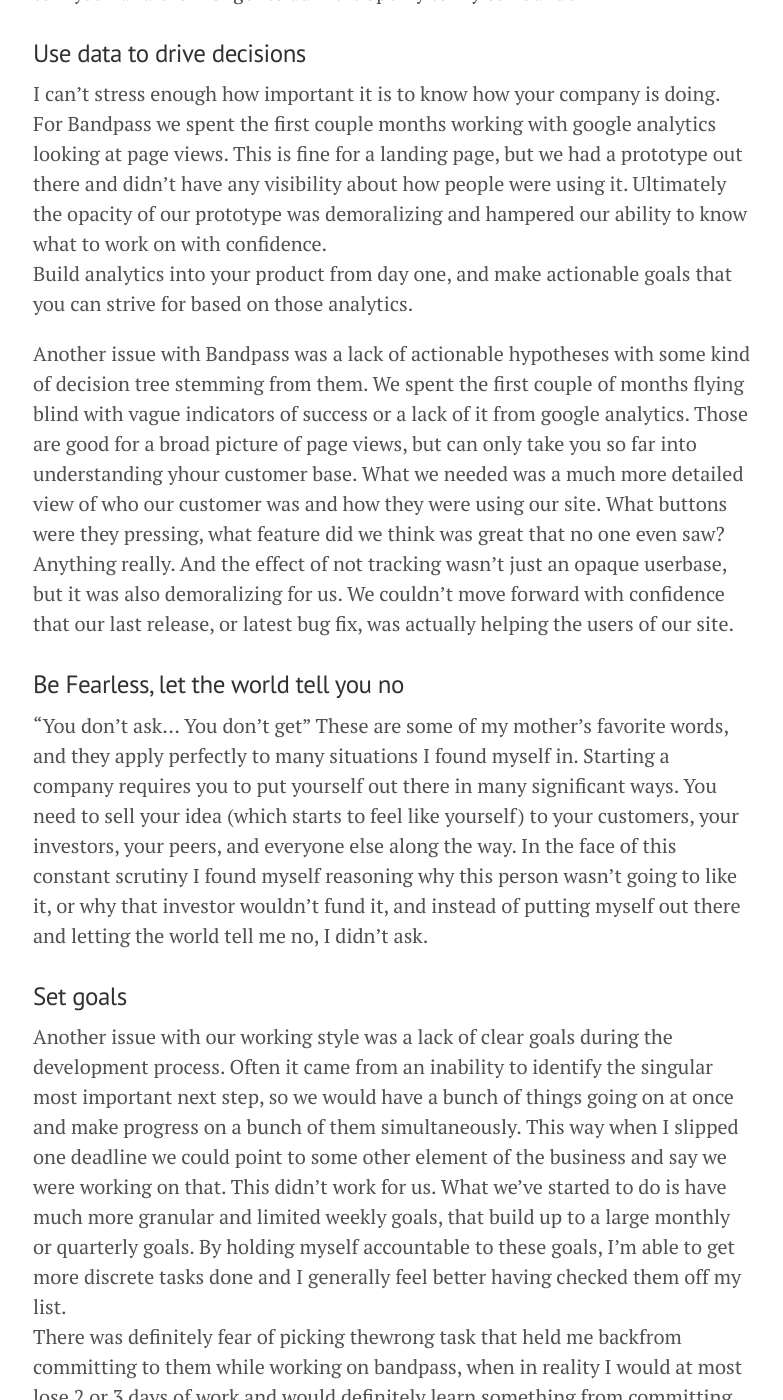
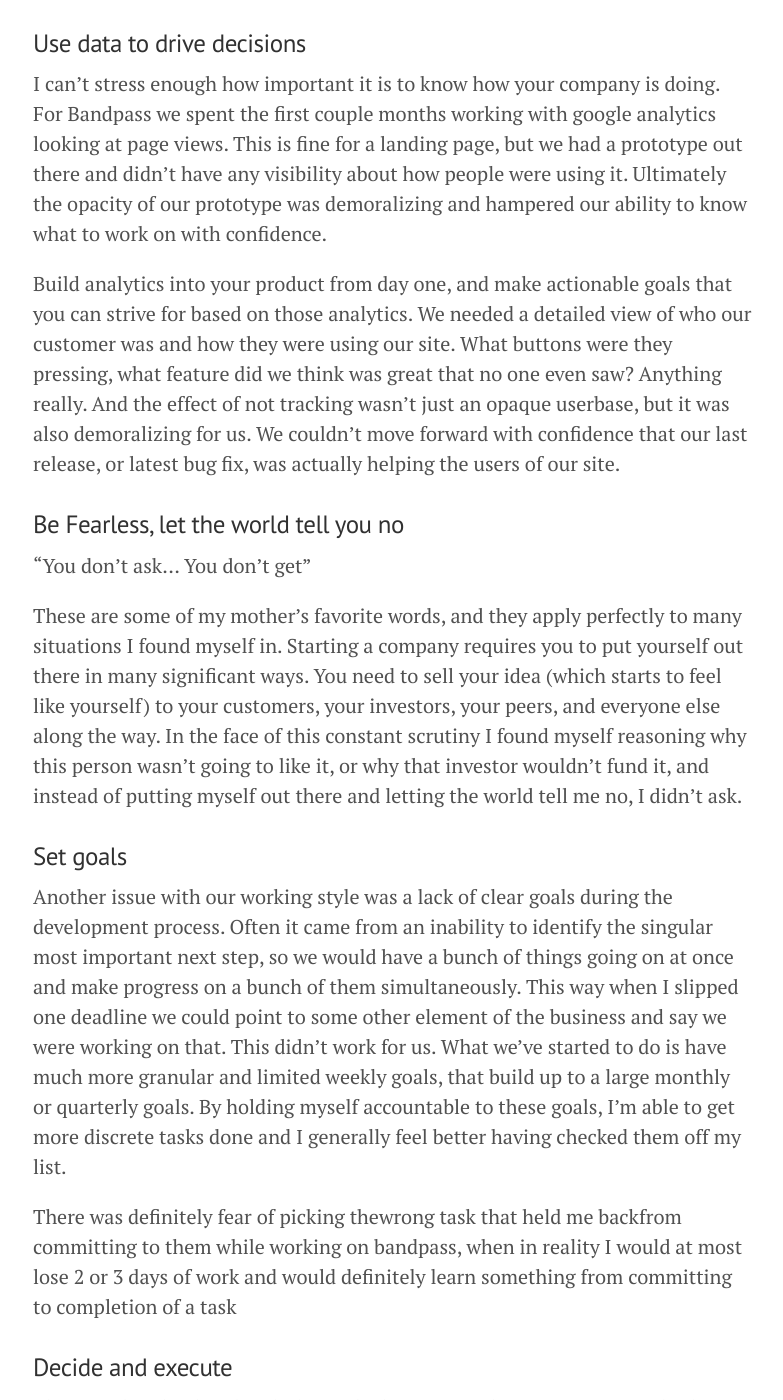
Before and after one commit to jofus101/jofus101.github.io, a Jekyll site: the page built from _posts/2014-11-06-lessons-from-a-failed-startup.md, in a window 1280 px wide and 1400 px high, scrolled down 1413 px. Shown: the whole window, without its empty margins (247-1030 px from the left). Built offline with Jekyll 4.4.1, drawn with Linux system fonts in a browser that asks for light colours; Markdown is read by kramdown in place of the engine named in the settings; some of the changed text lies outside the part shown.

Commit message:
Format changes.

```diff
--- a/_posts/2014-11-06-lessons-from-a-failed-startup.md
+++ b/_posts/2014-11-06-lessons-from-a-failed-startup.md
@@ -15,36 +15,43 @@
 
 Now without further ado:
 
-- [Pick something you believe in (believe in your product)](#believe)
+- [Believe in your product](#believe)
 - Use data to drive decisions
 - Find your audience
 - Be fearless, let the world tell you no
 - Set goals and meet them or figure out why you didn’t
-- Accept your mistakes and move on
 - Make decisions and execute
+
 
 <span id="believe">
 ###Believe in your product
 </span>
 It was tempting to jump at the first great idea that we had.  I had just quit my job at Microsoft and I wanted to move, and move quickly.  As a result my co-founder and I started moving on Bandpass as an idea before I had really started to believe in it as a product that the world needed.  By not being fully confident about Bandpass I crippled my ability to sell it, and I spent time worrying about the idea that should have been spent working on the product.
+
 This might be the most important thing about starting a company.  There are going to be plenty of situations where the necessary action for your company is personally difficult or you’ll have to convince people that what you are working on is essential.  I found it difficult to do this for Bandpass, since I never really believed in the core elements of the project.  It just took me months to admit that to myself and even longer to admit it openly to my co-founder.
 
+
 ###Use data to drive decisions
+
 I can’t stress enough how important it is to know how your company is doing.  For Bandpass we spent the first couple months working with google analytics looking at page views.  This is fine for a landing page, but we had a prototype out there and didn’t have any visibility about how people were using it.  Ultimately the opacity of our prototype was demoralizing and hampered our ability to know what to work on with confidence.
-Build analytics into your product from day one, and make actionable goals that you can strive for based on those analytics.
 
-Another issue with Bandpass was a lack of actionable hypotheses with some kind of decision tree stemming from them.  We spent the first couple of months flying blind with vague indicators of success or a lack of it from google analytics.  Those are good for a broad picture of page views, but can only take you so far into understanding yhour customer base.  What we needed was a much more detailed view of who our customer was and how they were using our site.  What buttons were they pressing, what feature did we think was great that no one even saw?  Anything really.  And the effect of not tracking wasn’t just an opaque userbase, but it was also demoralizing for us.  We couldn’t move forward with confidence that our last release, or latest bug fix, was actually helping the users of our site.
+Build analytics into your product from day one, and make actionable goals that you can strive for based on those analytics. We needed a detailed view of who our customer was and how they were using our site.  What buttons were they pressing, what feature did we think was great that no one even saw?  Anything really.  And the effect of not tracking wasn’t just an opaque userbase, but it was also demoralizing for us.  We couldn’t move forward with confidence that our last release, or latest bug fix, was actually helping the users of our site.
+
 
 ###Be Fearless, let the world tell you no
+
 “You don’t ask… You don’t get”
+
 These are some of my mother’s favorite words, and they apply perfectly to many situations I found myself in.  Starting a company requires you to put yourself out there in many significant ways.  You need to sell your idea (which starts to feel like yourself) to your customers, your investors, your peers, and everyone else along the way.  In the face of this constant scrutiny I found myself reasoning why this person wasn’t going to like it, or why that investor wouldn’t fund it, and instead of putting myself out there and letting the world tell me no, I didn’t ask.
 
+
 ###Set goals
+
 Another issue with our working style was a lack of clear goals during the development process.  Often it came from an inability to identify the singular most important next step, so we would have a bunch of things going on at once and make progress on a bunch of them simultaneously.  This way when I slipped one deadline we could point to some other element of the business and say we were working on that.  This didn’t work for us.  What we’ve started to do is have much more granular and limited weekly goals, that build up to a large monthly or quarterly goals.  By holding myself accountable to these goals, I’m able to get more discrete tasks done and I generally feel better having checked them off my list.
+
 There was definitely fear of picking thewrong task that held me backfrom committing to them while working on bandpass, when in reality I would at most lose 2 or 3 days of work and would definitely learn something from committing to completion of a task
 
-###Accept mistakes
-I could have saved myself
 
 ###Decide and execute
+
 This goes hand in hand with the goals that you need to set. Don’t overthink your problems.  Make decisions and execute based on them.  Don’t spend to much time going over the pro’s and con’s of a choice, whether it be what technology to work with or what to do next.  Pick one, make it work, and then reevaluate at some point in the future.  Once again, even if you make the wrong choice you’ll be much better informed for the next round of work.
```
